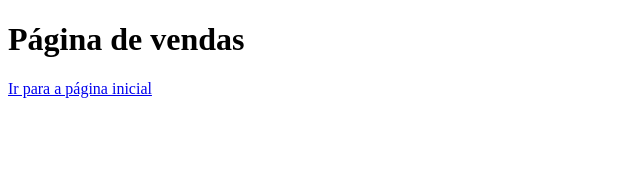
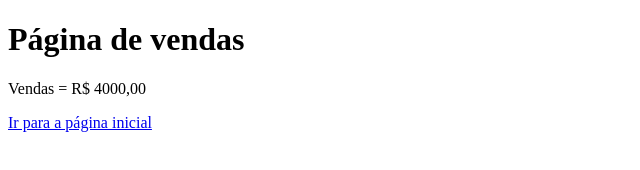
Before and after one commit to JSBbrito/aulagithub, a plain HTML site: page vendas.html in a window 1280 px wide. Shown: the whole page, without its empty margins (0-640 px from the left). Drawn offline with Linux system fonts and the light colour scheme.

Commit message:
Acrescentado o valor de vendas

```diff
--- a/vendas.html
+++ b/vendas.html
@@ -8,6 +8,7 @@
 </head>
 <body>
     <h1>Página de vendas</h1>
+    <p>Vendas = R$ 4000,00</p>
     <a href="index.html">Ir para a página inicial</a>
 </body>
 </html>
```
